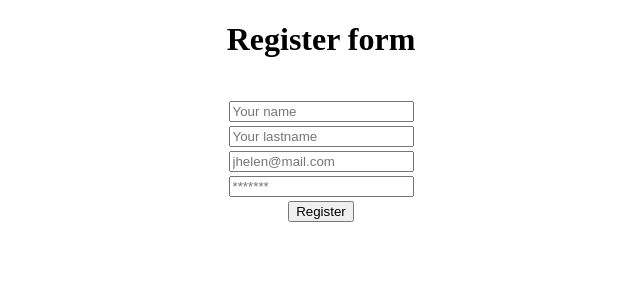
After one commit to JhelenZilena/pet-store, a PHP site: page /pet-store/src/signup.html in a window 1280 px wide. The commit adds this page. Shown: the top 300 px of the page, without its empty margins (319-959 px from the left). Run offline with PHP 8.4, Linux system fonts and the light colour scheme.

```diff
--- /dev/null
+++ b/src/signup.html
@@ -0,0 +1,20 @@
+<!DOCTYPE html>
+<html lang="en">
+<head>
+    <meta charset="UTF-8">
+    <meta name="viewport" content="width=device-width, initial-scale=1.0">
+    <title>Document</title>
+</head>
+<body>
+    <center><h1>Register form</h1></center><br>
+    <form name="register-form" action="signup.php" method="post">
+        <table border="0" align="center">
+            <tr><td><input type="text" name="f_name" placeholder="Your name"  required></td></tr>
+            <tr><td><input type="text" name="l_name" placeholder="Your lastname"  required></td></tr>
+            <tr><td><input type="email" name="e_mail" placeholder="jhelen@mail.com"  required></td></tr>
+            <tr><td><input type="password" name="p_assw" placeholder="*******"  required></td></tr>
+            <tr><td align="center"><button>Register</button></td></tr>
+        </table>
+    </form>
+</body>
+</html>
```
Also changed, not shown: index.html (added, +13 -0 lines), src/signup.php (+5 -2 lines), src/icons/huella.jpg (added), src/icons/pet_store_icon.png (added), src/signin.html (added).
